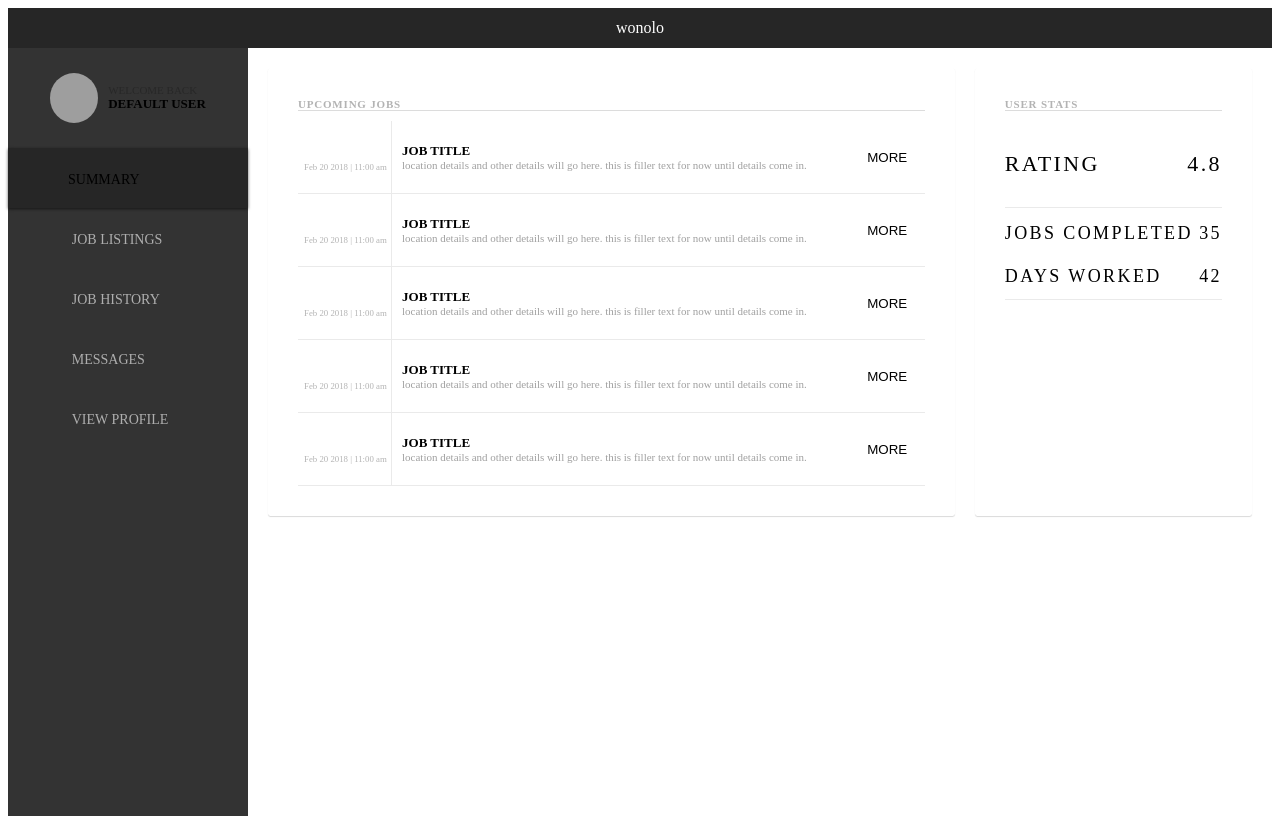
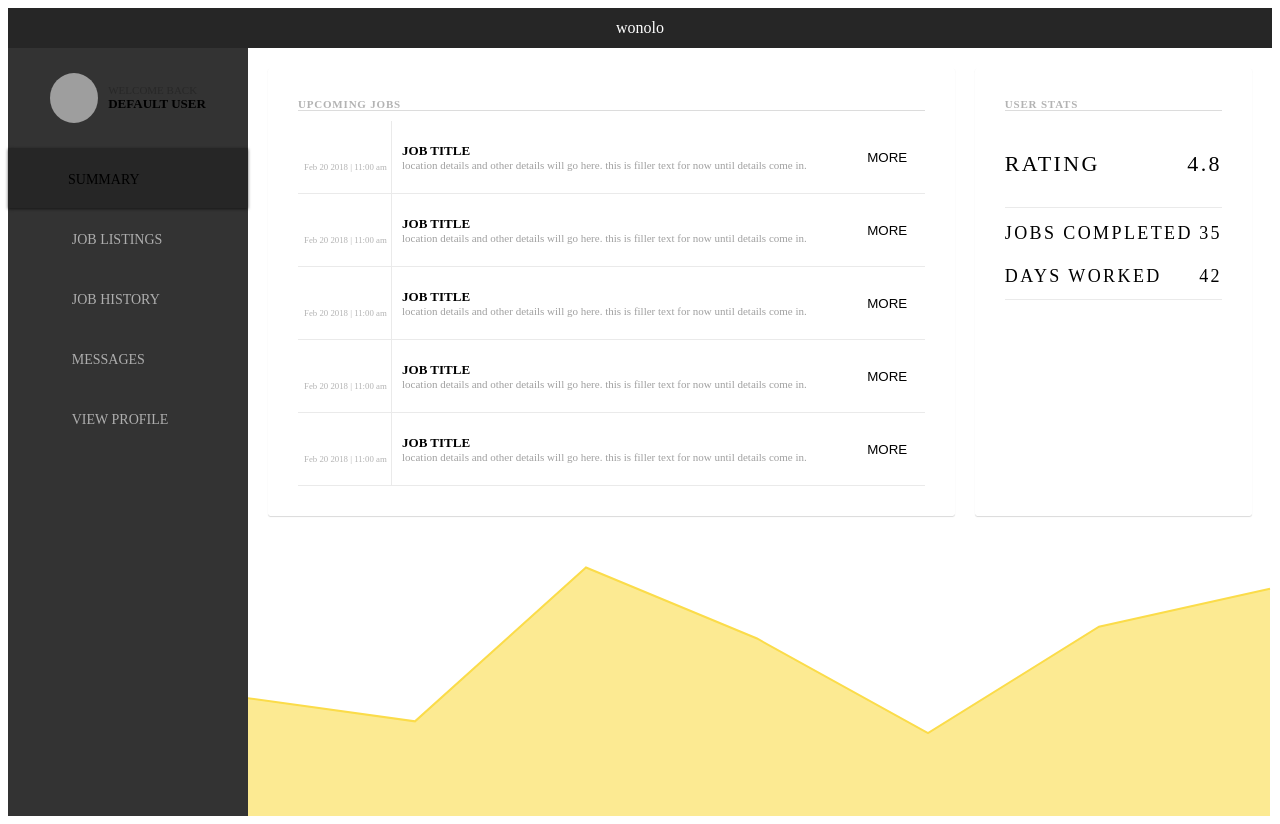
Before and after one commit to tiffaphm/not_wnl_platform, a React app: page / in a window 1280 px wide. Built offline with nearby package versions, Linux system fonts and the light colour scheme; grey boxes are pictures that could not be loaded; the HTML template or start-up script is replaced by a standard one.

Commit message:
add user chart with hardcoded data

```diff
--- a/client/src/components/Dashboard.jsx
+++ b/client/src/components/Dashboard.jsx
@@ -1,12 +1,14 @@
 import React from 'react';
 import Sidebar from './Sidebar/Sidebar';
 import Summary from './DashboardSubComponents/Summary/Summary';
+import UserChart from './DashboardSubComponents/UserChart';
 import './styles/Dashboard.css';
 
 const Dashboard = () => (
   <div className="dashboard-container">
     <Sidebar />
     <Summary />
+    <UserChart />
   </div>
 );
 
--- /dev/null
+++ b/client/src/components/DashboardSubComponents/UserChart.jsx
@@ -0,0 +1,36 @@
+import React, { Component } from 'react';
+import { AreaChart, Area, ResponsiveContainer, Tooltip } from 'recharts';
+import '../styles/UserChart.css';
+
+class UserChart extends Component {
+  constructor(props) {
+    super(props);
+    this.state = {
+      data: [
+        {name: 'Feb 20', amt: 50},
+        {name: 'Feb 21', amt: 40},
+        {name: 'Feb 22', amt: 105},
+        {name: 'Feb 23', amt: 75},
+        {name: 'Feb 24', amt: 35},
+        {name: 'Feb 25', amt: 80},
+        {name: 'Feb 26', amt: 96},
+      ],
+      colors: ['#FBDC4A', '#FFC900', '#FFE893'],
+    };
+  }
+
+  render() {
+    return (
+      <div className="user-chart-container">
+        <ResponsiveContainer width="100%" height="100%">
+          <AreaChart data={this.state.data} margin={{left: -4, right: 2}}>
+            <Tooltip />
+            <Area dataKey="amt" stroke={this.state.colors[0]} fill={this.state.colors[0]} strokeWidth={2} activeDot={{r: 8}} />
+          </AreaChart>
+        </ResponsiveContainer>
+      </div>
+    );
+  }
+}
+
+export default UserChart;
--- a/client/src/components/styles/Dashboard.css
+++ b/client/src/components/styles/Dashboard.css
@@ -2,11 +2,12 @@
   height: 96vh;
   display: grid;
   grid-template-columns: 240px repeat(3, 1fr) 1fr;
-  grid-template-rows: repeat(5, 1fr) 50px;
+  grid-template-rows: repeat(3, 1fr) 200px repeat(3, 1fr);
   grid-template-areas:
     "sidebar main main main main"
     "sidebar main main main main"
     "sidebar main main main main"
+    "sidebar . . . ."
     "sidebar bottom bottom bottom bottom"
     "sidebar bottom bottom bottom bottom"
     "sidebar bottom bottom bottom bottom";
--- a/client/src/components/styles/Summary.css
+++ b/client/src/components/styles/Summary.css
@@ -65,7 +65,7 @@
   padding: 3px 0 3px;
 }
 
-.upcoming-job-type span, .upcoming-job-date {
+.upcoming-job-type span, span.upcoming-job-date {
   padding-left: 6px;
   overflow: hidden;
   white-space: nowrap;
--- /dev/null
+++ b/client/src/components/styles/UserChart.css
@@ -0,0 +1,5 @@
+.user-chart-container {
+  grid-row: bottom-start / bottom-end;
+  grid-column: bottom-start / bottom-end;
+  /*background-color: blue;*/
+}
```
